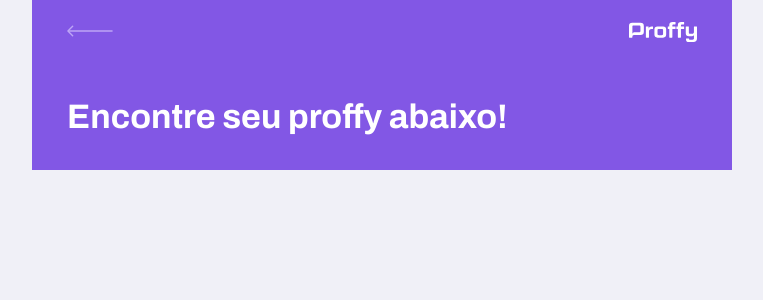
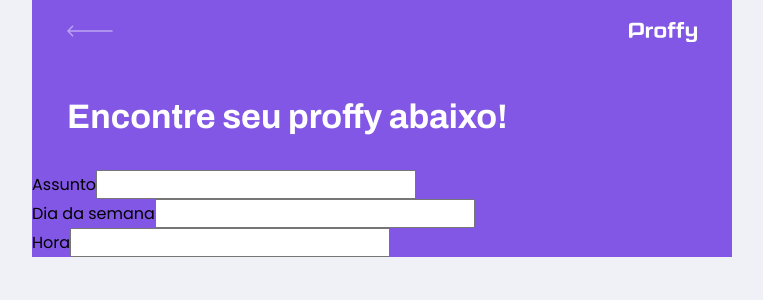
Before and after one commit to Joao-rangel/js-proffy, a React (Create React App) app: page /study in a window 1280 px wide. Shown: the top 300 px of the page, without its empty margins (258-1021 px from the left). Built offline with nearby package versions, Linux system fonts and the light colour scheme.

Commit message:
study include form

```diff
--- a/src/components/PageHeader/index.tsx
+++ b/src/components/PageHeader/index.tsx
@@ -22,7 +22,9 @@
       <div className="header-content">
         <strong>{props.title}</strong>
       </div>
-    </header>
+
+      {props.children}
+    </header> /* props.children importa o conteúdo dentro da tag Pageheader onde foi chamada */
   )
 }
 
--- a/src/pages/TeacherList/index.tsx
+++ b/src/pages/TeacherList/index.tsx
@@ -7,7 +7,24 @@
 function TeacherList() {
   return (
     <div id="page-teacher-list" className="container">
-      <PageHeader title="Encontre seu proffy abaixo!" />
+      <PageHeader title="Encontre seu proffy abaixo!">
+        <form className="search-teachers">
+          <div className="input-block">
+            <label htmlFor="toppic">Assunto</label>
+            <input type="text" id="toppic" />
+          </div>
+
+          <div className="input-block">
+            <label htmlFor="week-day">Dia da semana</label>
+            <input type="text" id="week-day" />
+          </div>
+
+          <div className="input-block">
+            <label htmlFor="time">Hora</label>
+            <input type="text" id="time" />
+          </div>
+        </form>
+      </PageHeader>
     </div>
   )
 }
```
